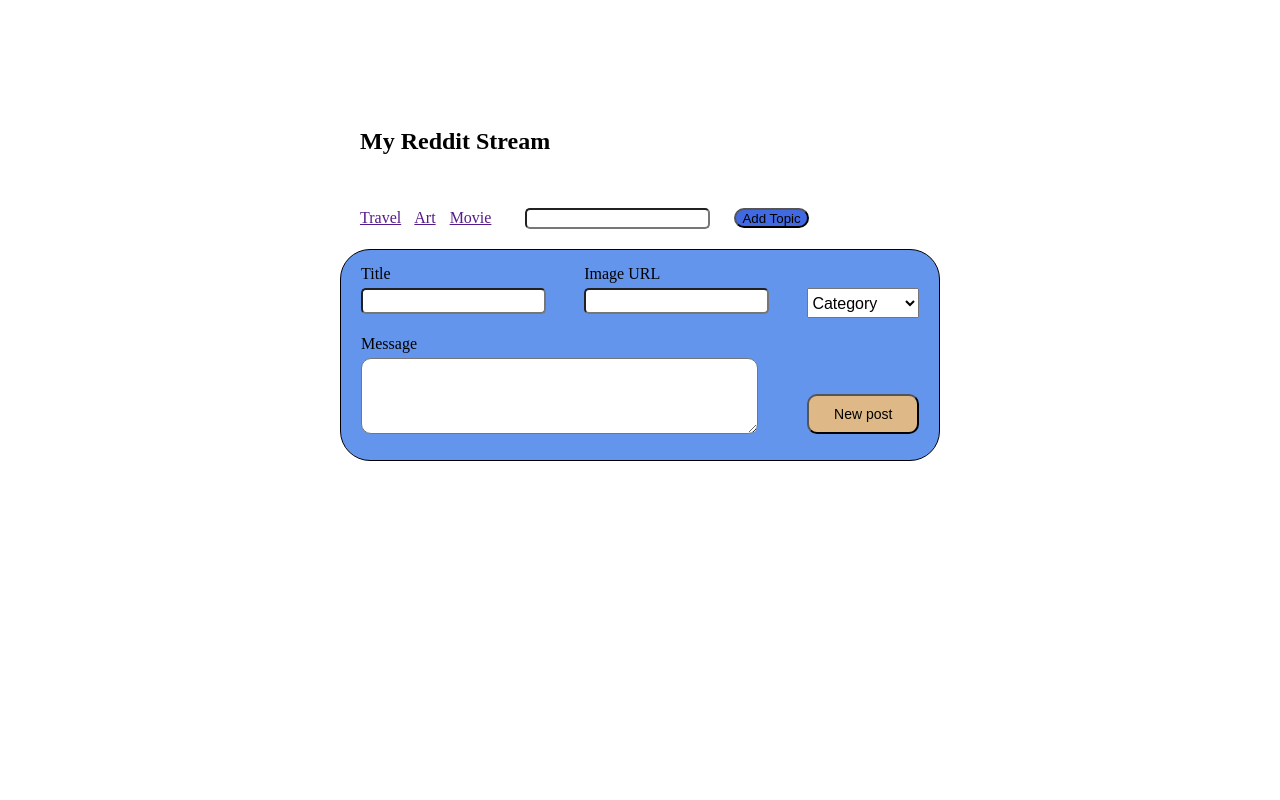
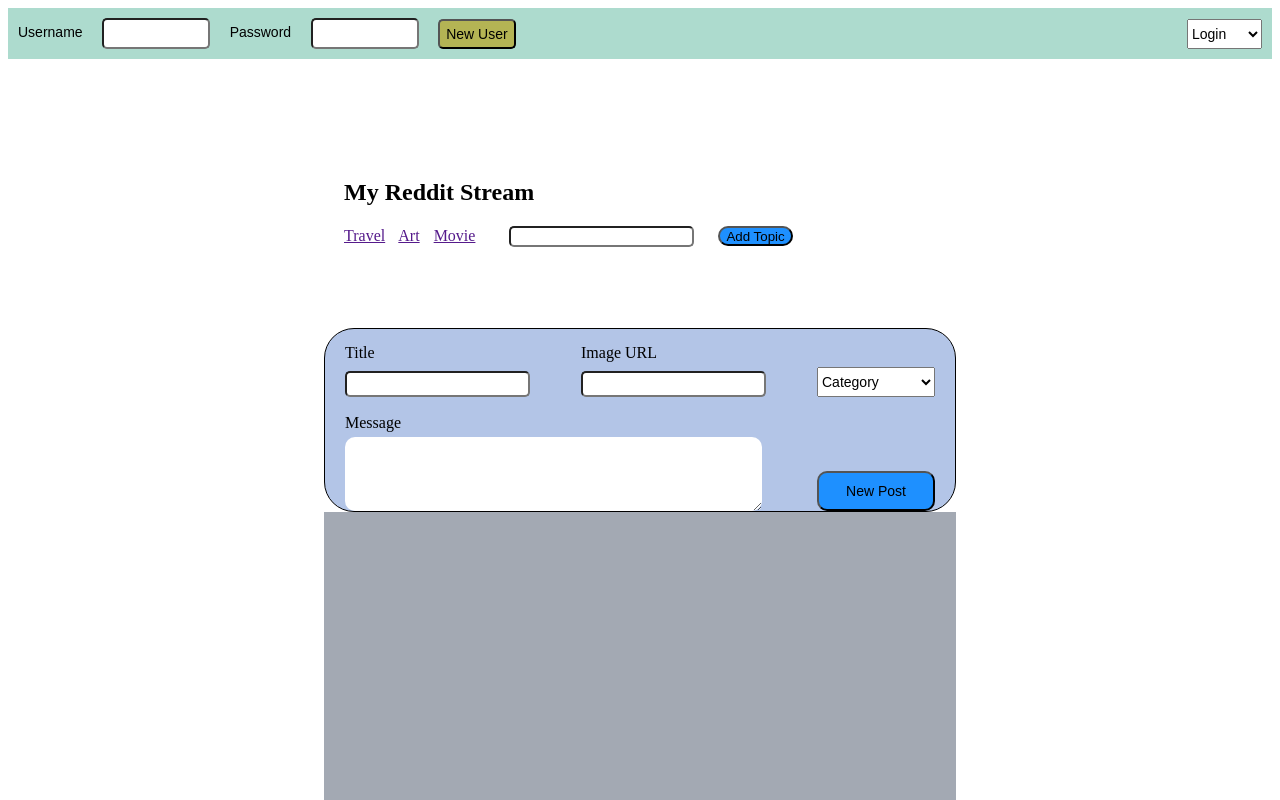
Before and after one commit to MuratTuz/RedditStream, a plain HTML site: page index.html in a window 1280 px wide. Shown: the top 800 px of the page. Drawn offline with nearby package versions, Linux system fonts and the light colour scheme.

Commit message:
More Design

```diff
--- a/css/style.css
+++ b/css/style.css
@@ -1,15 +1,74 @@
 .mainpage {
-    max-width: 600px;
-    margin: auto;
     display: flex;
     flex-direction: column;
 }
 
-.container-1 {
+.header {
+    flex-basis: 100%;
+    height: 50px;
+    padding: 10px 10px 10px 10px;
+    background-color: rgb(173, 219, 206);
+    display: flex;
+    flex-direction: row;
+    align-items: center;
+}
+.header-left {
+    flex: 2;
+    display: flex;
+    justify-content: space-between;
+    align-items: flex-end;
+}
+.header-left * {
+    height: 25px;
+    font-family: Arial, Helvetica, sans-serif;
+    font-size: 14px;
+}
+.header-left input {
+    width: 100px;
+}
+.header-left button {
+    border-radius: 5px;
+    height: 30px;
+    background-color: rgb(180, 180, 84);
+}
+.header-right {
+    flex: 3;
+    display: flex;
+    justify-content: flex-end;
+    align-items: flex-end;
+}
+.header-right * {
+    height: 30px;
+    font-family: Arial, Helvetica, sans-serif;
+    font-size: 14px;
+}
+
+.content {
+    display: flex;
+}
+
+.left-center {
+    flex: 1;
+    order: 1;
+}
+
+.right-center {
+    flex: 1;
+    order: 3;
+}
+
+.center-content {
+    display: flex;
+    flex-direction: column;
+    flex: 2;
+    order: 2;
+}
+
+.container-post-add {
     display: flex;
     flex-direction: column;
 }
-.header {
+.caption {
     height: 100px;
     padding: 100px 20px 0px 20px;
 }
@@ -24,19 +83,19 @@
     height: 15px;
 }
 .navigation button {
-    background-color:royalblue;
+    background-color:dodgerblue;;
     border-radius: 10px;
     margin-left: 20px;
     height: 20px;
 }
 
-.category-add {
+.new-post {
     padding: 10px 20px 0px 20px;
     margin-top: 20px;
     border: 1px solid;
     border-radius: 30px;
     height: 200px;
-    background-color: cornflowerblue;
+    background-color: rgb(179, 197, 231);
     display: flex;
     flex-direction: column;
 
@@ -49,6 +108,7 @@ a {
 .row-1, .row-2, .row-3, .row-4 {
     display: flex;
     justify-content: space-between;
+    align-items: flex-end;
     padding-top: 5px;
 }
 .row-1 label {
@@ -64,7 +124,8 @@ a {
 .row-2 select {
     flex-basis: 20%;
     height: 30px;
-    font: 1em sans-serif;
+    font-family: Arial, Helvetica, sans-serif;
+    font-size: 14px;
 }
 .row-3 {
     height: 30px;
@@ -73,39 +134,28 @@ a {
 .row-4 textarea {
     flex-basis: 70%;
     border-radius: 10px;
+    border: 0px;
     font-family: Arial, Helvetica, sans-serif;
     font-size: 12px;
 }
 .row-4 button {
     flex-basis: 20%;
+    height: 40px;
     border-radius: 10px;
-    background-color: burlywood;
+    background-color: dodgerblue;
     font-family: Arial, Helvetica, sans-serif;
     font-size: 14px;
 }
-.category-table {
-    width: 550px;
-    margin-inline-start: 20px;
-    margin-top: 10px;
-    margin-bottom: 0px;
-    padding-bottom: 0px;
-    align-items: flex-end;
-    box-sizing: border-box;
-}
 
-
-input[type="text"] {
+input {
     border-radius: 5px;
 }
 
-.new-post {
-    width: 100px;
-    height: 40px;
-    border-radius: 10px;
-    align-self: flex-end;
-    background-color: burlywood;
-    font-family: Arial, Helvetica, sans-serif;
-    font-size: 14px;
+.container-post-show {
+    display: flex;
+    overflow-y: auto;
+    height: 800px;
+    background-color: rgb(163, 169, 179);
 }
 
 /*
--- a/index.html
+++ b/index.html
@@ -16,8 +16,34 @@
 
 <body>
     <main class="mainpage">
-        <div class="container-1">
         <div class="header">
+            <div class="header-left">
+                <label for="Username">Username</label>
+                <input type="text" name="Username" id="username">
+                <label for="Password">Password</label>
+                <input type="password" name="Password" id="pasword">
+                <button>New User</button>
+            </div>
+            <div class="header-right">
+                <select name="SelectionUser" id="SelectionUser">
+                    <option value="login">Login</option>
+                    <option value="murat">Murat</option>
+                    <option value="sukru">Sukru</option>
+                    <option value="rabia">Rabia</option>
+                    <option value="nurullah">Nurullah</option>
+                </select>
+            </div>
+        </div>
+        <div class="content">
+            <div class="left-center">
+                &nbsp;
+            </div>
+            <div class="right-center">
+                &nbsp;
+            </div>
+            <div class="center-content">
+                <div class="container-post-add">
+                    <div class="caption">
                         <h2>My Reddit Stream</h2>
                     </div>
                     <nav class="navigation">
@@ -27,7 +53,7 @@
                         <input type="text" />
                         <button>Add Topic</button>
                     </nav>
-            <div class="category-add">
+                    <div class="new-post">
                         <div class="row-1">
                             <label for="Title">Title</label>
                             <label for="ImageUrl">Image URL</label>
@@ -48,38 +74,21 @@
                         </div>
                         <div class="row-4">
                             <textarea rows="5"></textarea>
-                        <button class="new-post">New post</button>
+                            <button>New Post</button>
                         </div>
+                    </div>
+                </div>
+
+                <div class="container-post-show">
+
+                </div>
+
             </div>
         </div>
 
 
 
-
-
-        <div class="container-2">
-
-        </div>
     </main>
 </body>
 
 </html>
-<!-- Buraya eski kod yerlestirildi
-<div class="catagory-add">
-        <p>
-            <span>Title</span>
-            <span class="span-position">Image URL</span>
-        </p>
-        <p>
-            <input type="text" name="Title" id="title">
-            <input type="text" name="ImageUrl" id="imageUrl">
-            <select name="SelectionCategory" id="selectionCategory">
-                <option value="travel">Travel</option>
-                <option value="art">Art</option>
-                <option value="movie">Movie</option>
-            </select>
-        </p>
-
-
-    </div>
--->
```
Also changed, not shown: img/Screenshot 2018-12-03 at 20.58.57.png (added), img/Screenshot 2018-12-03 at 21.08.46.png (added), img/Screenshot 2018-12-03 at 21.13.19.png (added), img/Screenshot 2018-12-03 at 21.58.22.png (added). Lines whose indentation alone changed are shown as unchanged.
